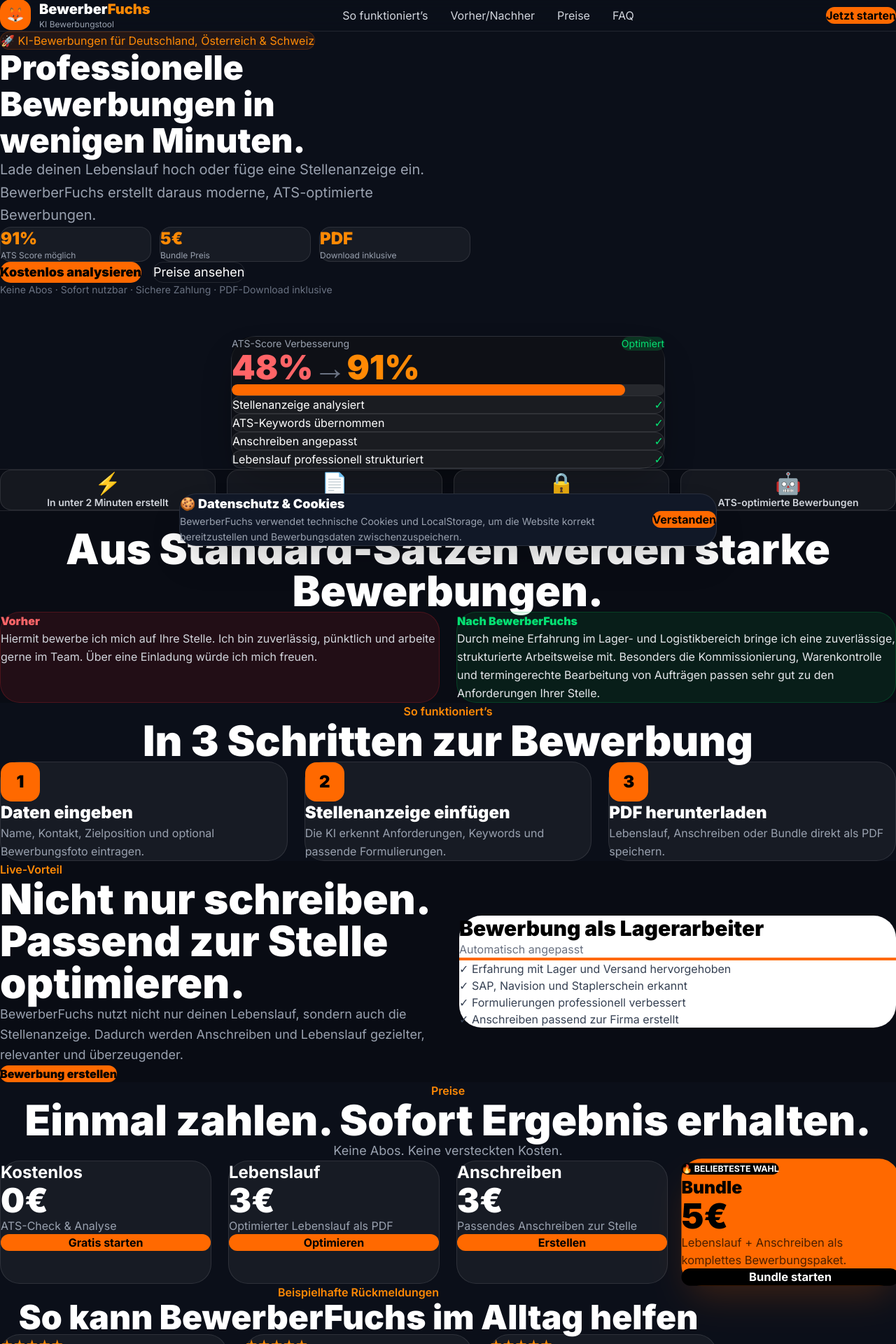
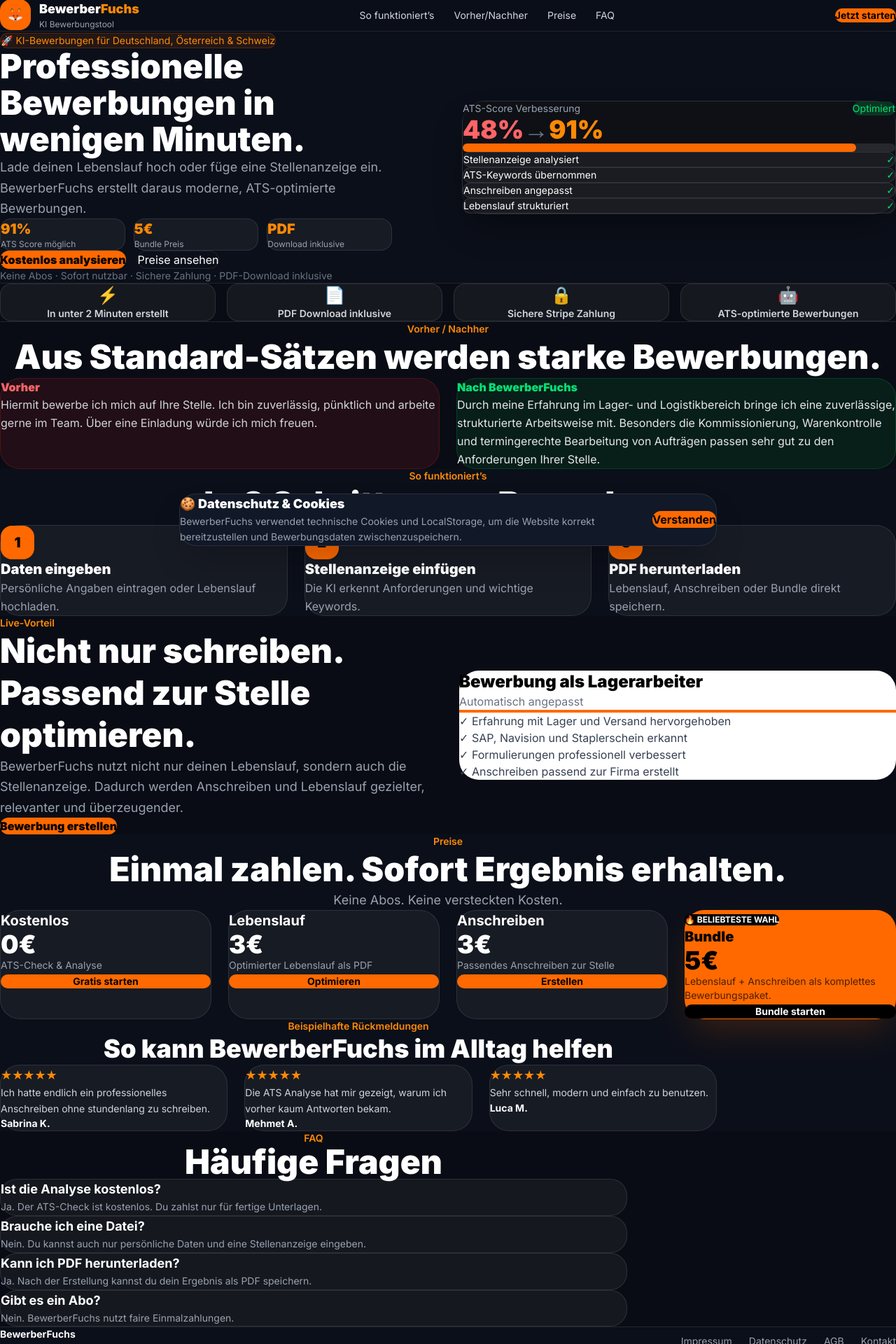
Before and after one commit to steadfastfighter-ui/bewerberfuchs-1, a React (Vite) app: page / in a window 1280 px wide. Shown: the top 1920 px of the page at 70% size. Built offline with nearby package versions, Linux system fonts and the light colour scheme.

Commit message:
fix landing typography

```diff
--- a/src/LandingPage.jsx
+++ b/src/LandingPage.jsx
@@ -17,9 +17,9 @@
   ];
 
   const steps = [
-    ["1", "Daten eingeben", "Name, Kontakt, Zielposition und optional Bewerbungsfoto eintragen."],
-    ["2", "Stellenanzeige einfügen", "Die KI erkennt Anforderungen, Keywords und passende Formulierungen."],
-    ["3", "PDF herunterladen", "Lebenslauf, Anschreiben oder Bundle direkt als PDF speichern."],
+    ["1", "Daten eingeben", "Persönliche Angaben eintragen oder Lebenslauf hochladen."],
+    ["2", "Stellenanzeige einfügen", "Die KI erkennt Anforderungen und wichtige Keywords."],
+    ["3", "PDF herunterladen", "Lebenslauf, Anschreiben oder Bundle direkt speichern."],
   ];
 
   const prices = [
@@ -29,21 +29,9 @@
   ];
 
   const examples = [
-    [
-      "★★★★★",
-      "Ich hatte endlich ein professionelles Anschreiben ohne stundenlang zu schreiben.",
-      "Sabrina K.",
-    ],
-    [
-      "★★★★★",
-      "Die ATS Analyse hat mir gezeigt, warum ich vorher kaum Antworten bekam.",
-      "Mehmet A.",
-    ],
-    [
-      "★★★★★",
-      "Sehr schnell, modern und einfach zu benutzen.",
-      "Luca M.",
-    ],
+    ["★★★★★", "Ich hatte endlich ein professionelles Anschreiben ohne stundenlang zu schreiben.", "Sabrina K."],
+    ["★★★★★", "Die ATS Analyse hat mir gezeigt, warum ich vorher kaum Antworten bekam.", "Mehmet A."],
+    ["★★★★★", "Sehr schnell, modern und einfach zu benutzen.", "Luca M."],
   ];
 
   const faqs = [
@@ -55,25 +43,25 @@
 
   return (
     <div className="min-h-screen bg-[#0b0f19] text-white">
-      <nav className="sticky top-0 z-50 backdrop-blur-xl bg-[#0b0f19]/80 border-b border-white/10">
+      <nav className="sticky top-0 z-50 backdrop-blur-xl bg-[#0b0f19]/85 border-b border-white/10">
         <div className="max-w-7xl mx-auto px-6 py-4 flex items-center justify-between gap-4">
           <button
             onClick={() => window.scrollTo({ top: 0, behavior: "smooth" })}
             className="flex items-center gap-3 shrink-0"
           >
-            <div className="w-11 h-11 rounded-2xl bg-orange-500 flex items-center justify-center text-black font-black text-xl">
+            <div className="w-11 h-11 rounded-2xl bg-orange-500 flex items-center justify-center text-black font-black text-lg">
               🦊
             </div>
 
             <div className="text-left">
-              <div className="text-xl font-black">
+              <div className="text-lg font-black">
                 Bewerber<span className="text-orange-400">Fuchs</span>
               </div>
               <div className="text-xs text-gray-400">KI Bewerbungstool</div>
             </div>
           </button>
 
-          <div className="hidden md:flex items-center gap-8 text-gray-300">
+          <div className="hidden md:flex items-center gap-7 text-gray-300 text-sm">
             <button onClick={() => scrollTo("funktion")} className="hover:text-white">
               So funktioniert’s
             </button>
@@ -90,37 +78,35 @@
 
           <button
             onClick={goDashboard}
-            className="bg-orange-500 hover:bg-orange-400 transition text-black font-bold px-5 py-3 rounded-2xl shrink-0"
+            className="bg-orange-500 hover:bg-orange-400 transition text-black font-bold px-5 py-3 rounded-2xl shrink-0 text-sm"
           >
             Jetzt starten
           </button>
         </div>
       </nav>
 
-      <section className="px-6 py-16 md:py-20 max-w-7xl mx-auto flex flex-col 2xl:flex-row gap-14 items-center justify-between">
-        <div className="w-full 2xl:max-w-[560px]">
-          <div className="inline-flex px-4 py-2 rounded-full bg-orange-500/10 border border-orange-500/20 text-orange-400 mb-8">
+      <section className="px-6 py-16 md:py-20 max-w-7xl mx-auto flex flex-col xl:flex-row gap-14 items-center justify-between">
+        <div className="w-full xl:max-w-[560px]">
+          <div className="inline-flex px-4 py-2 rounded-full bg-orange-500/10 border border-orange-500/20 text-orange-400 mb-7 text-sm">
             🚀 KI-Bewerbungen für Deutschland, Österreich & Schweiz
           </div>
 
-          <h1 className="text-4xl md:text-5xl font-black leading-[1.08] mb-8 max-w-[560px]">
+          <h1 className="text-3xl md:text-5xl font-black leading-[1.08] mb-7 max-w-[560px]">
             Professionelle Bewerbungen in wenigen Minuten.
           </h1>
 
-          <p className="text-lg md:text-xl text-gray-400 leading-relaxed mb-10 max-w-2xl">
+          <p className="text-base md:text-lg text-gray-400 leading-relaxed mb-8 max-w-xl">
             Lade deinen Lebenslauf hoch oder füge eine Stellenanzeige ein.
             BewerberFuchs erstellt daraus moderne, ATS-optimierte Bewerbungen.
           </p>
 
-          <div className="grid grid-cols-3 gap-3 mb-8 max-w-2xl">
+          <div className="grid grid-cols-3 gap-3 mb-8 max-w-xl">
             {stats.map((item) => (
               <div
                 key={item[0]}
                 className="bg-white/5 border border-white/10 rounded-2xl p-4"
               >
-                <p className="text-2xl font-black text-orange-400">
-                  {item[0]}
-                </p>
+                <p className="text-xl font-black text-orange-400">{item[0]}</p>
                 <p className="text-xs text-gray-400">{item[1]}</p>
               </div>
             ))}
@@ -129,30 +115,30 @@
           <div className="flex flex-col sm:flex-row gap-4">
             <button
               onClick={goDashboard}
-              className="bg-orange-500 hover:bg-orange-400 transition px-8 py-5 rounded-2xl text-black font-black text-lg"
+              className="bg-orange-500 hover:bg-orange-400 transition px-7 py-4 rounded-2xl text-black font-black text-base"
             >
               Kostenlos analysieren
             </button>
 
             <button
               onClick={() => scrollTo("preise")}
-              className="border border-white/10 hover:border-orange-500/40 transition px-8 py-5 rounded-2xl text-lg"
+              className="border border-white/10 hover:border-orange-500/40 transition px-7 py-4 rounded-2xl text-base"
             >
               Preise ansehen
             </button>
           </div>
 
-          <p className="text-gray-500 text-sm mt-6">
+          <p className="text-gray-500 text-sm mt-5">
             Keine Abos · Sofort nutzbar · Sichere Zahlung · PDF-Download inklusive
           </p>
         </div>
 
-        <div className="bg-white/5 border border-white/10 rounded-[36px] p-6 shadow-2xl shadow-black/40 w-full max-w-[620px]">
-          <div className="bg-black/40 rounded-[28px] p-6">
+        <div className="bg-white/5 border border-white/10 rounded-[32px] p-5 shadow-2xl shadow-black/40 w-full max-w-[620px]">
+          <div className="bg-black/40 rounded-[24px] p-6">
             <div className="flex flex-col sm:flex-row sm:justify-between gap-4 mb-6">
               <div>
                 <p className="text-gray-400 text-sm">ATS-Score Verbesserung</p>
-                <h3 className="text-4xl md:text-5xl font-black">
+                <h3 className="text-3xl md:text-4xl font-black mt-1">
                   <span className="text-red-400">48%</span>
                   <span className="text-gray-500 mx-3">→</span>
                   <span className="text-orange-400">91%</span>
@@ -164,20 +150,20 @@
               </div>
             </div>
 
-            <div className="w-full h-4 bg-white/10 rounded-full overflow-hidden mb-8">
+            <div className="w-full h-3 bg-white/10 rounded-full overflow-hidden mb-7">
               <div className="h-full w-[91%] bg-orange-500 rounded-full"></div>
             </div>
 
-            <div className="space-y-4">
+            <div className="space-y-3">
               {[
                 "Stellenanzeige analysiert",
                 "ATS-Keywords übernommen",
                 "Anschreiben angepasst",
-                "Lebenslauf professionell strukturiert",
+                "Lebenslauf strukturiert",
               ].map((item) => (
                 <div
                   key={item}
-                  className="bg-white/5 border border-white/10 rounded-2xl p-4 flex justify-between gap-4"
+                  className="bg-white/5 border border-white/10 rounded-2xl p-4 flex justify-between gap-4 text-sm"
                 >
                   <span>{item}</span>
                   <span className="text-green-400">✓</span>
@@ -195,40 +181,41 @@
               key={item[1]}
               className="bg-white/5 border border-white/10 rounded-2xl p-5"
             >
-              <div className="text-3xl mb-3">{item[0]}</div>
+              <div className="text-2xl mb-3">{item[0]}</div>
               <p className="font-semibold text-sm text-gray-300">{item[1]}</p>
             </div>
           ))}
         </div>
       </section>
 
-      <section id="vergleich" className="px-6 py-24 bg-black/20">
+      <section id="vergleich" className="px-6 py-20 bg-black/20">
         <div className="max-w-7xl mx-auto">
-          <div className="text-center mb-14">
-            <p className="text-orange-400 font-semibold mb-3">Vorher / Nachher</p>
-            <h2 className="text-4xl md:text-6xl font-black">
+          <div className="text-center mb-12">
+            <p className="text-orange-400 font-semibold mb-3 text-sm">
+              Vorher / Nachher
+            </p>
+            <h2 className="text-3xl md:text-5xl font-black leading-tight">
               Aus Standard-Sätzen werden starke Bewerbungen.
             </h2>
           </div>
 
           <div className="grid lg:grid-cols-2 gap-6">
-            <div className="bg-red-500/10 border border-red-500/20 rounded-[28px] p-8">
+            <div className="bg-red-500/10 border border-red-500/20 rounded-[28px] p-7">
               <p className="text-red-400 font-black mb-4">Vorher</p>
-              <p className="text-gray-300 leading-relaxed">
+              <p className="text-gray-300 leading-relaxed text-base">
                 Hiermit bewerbe ich mich auf Ihre Stelle. Ich bin zuverlässig,
                 pünktlich und arbeite gerne im Team. Über eine Einladung würde
                 ich mich freuen.
               </p>
             </div>
 
-            <div className="bg-green-500/10 border border-green-500/20 rounded-[28px] p-8">
+            <div className="bg-green-500/10 border border-green-500/20 rounded-[28px] p-7">
               <p className="text-green-400 font-black mb-4">Nach BewerberFuchs</p>
-              <p className="text-gray-200 leading-relaxed">
+              <p className="text-gray-200 leading-relaxed text-base">
                 Durch meine Erfahrung im Lager- und Logistikbereich bringe ich
-                eine zuverlässige, strukturierte Arbeitsweise mit. Besonders
-                die Kommissionierung, Warenkontrolle und termingerechte
-                Bearbeitung von Aufträgen passen sehr gut zu den Anforderungen
-                Ihrer Stelle.
+                eine zuverlässige, strukturierte Arbeitsweise mit. Besonders die
+                Kommissionierung, Warenkontrolle und termingerechte Bearbeitung
+                von Aufträgen passen sehr gut zu den Anforderungen Ihrer Stelle.
               </p>
             </div>
           </div>
@@ -237,9 +224,11 @@
 
       <section id="funktion" className="px-6 py-20">
         <div className="max-w-7xl mx-auto">
-          <div className="text-center mb-16">
-            <p className="text-orange-400 font-semibold mb-3">So funktioniert’s</p>
-            <h2 className="text-4xl md:text-6xl font-black">
+          <div className="text-center mb-12">
+            <p className="text-orange-400 font-semibold mb-3 text-sm">
+              So funktioniert’s
+            </p>
+            <h2 className="text-3xl md:text-5xl font-black leading-tight">
               In 3 Schritten zur Bewerbung
             </h2>
           </div>
@@ -248,47 +237,51 @@
             {steps.map((item) => (
               <div
                 key={item[0]}
-                className="bg-white/5 border border-white/10 rounded-[28px] p-8"
+                className="bg-white/5 border border-white/10 rounded-[28px] p-7"
               >
-                <div className="w-14 h-14 bg-orange-500 text-black rounded-2xl flex items-center justify-center text-2xl font-black mb-6">
+                <div className="w-12 h-12 bg-orange-500 text-black rounded-2xl flex items-center justify-center text-xl font-black mb-5">
                   {item[0]}
                 </div>
-                <h3 className="text-2xl font-black mb-4">{item[1]}</h3>
-                <p className="text-gray-400 leading-relaxed">{item[2]}</p>
+                <h3 className="text-xl font-black mb-3">{item[1]}</h3>
+                <p className="text-gray-400 leading-relaxed text-base">
+                  {item[2]}
+                </p>
               </div>
             ))}
           </div>
         </div>
       </section>
 
-      <section id="demo" className="px-6 py-24 bg-black/20">
+      <section id="demo" className="px-6 py-20 bg-black/20">
         <div className="max-w-7xl mx-auto grid lg:grid-cols-2 gap-8 items-center">
           <div>
-            <p className="text-orange-400 font-semibold mb-3">Live-Vorteil</p>
-            <h2 className="text-4xl md:text-6xl font-black mb-6">
+            <p className="text-orange-400 font-semibold mb-3 text-sm">
+              Live-Vorteil
+            </p>
+            <h2 className="text-3xl md:text-5xl font-black mb-6 leading-tight">
               Nicht nur schreiben. Passend zur Stelle optimieren.
             </h2>
-            <p className="text-gray-400 text-lg leading-relaxed mb-8">
+            <p className="text-gray-400 text-base md:text-lg leading-relaxed mb-8">
               BewerberFuchs nutzt nicht nur deinen Lebenslauf, sondern auch die
-              Stellenanzeige. Dadurch werden Anschreiben und Lebenslauf
-              gezielter, relevanter und überzeugender.
+              Stellenanzeige. Dadurch werden Anschreiben und Lebenslauf gezielter,
+              relevanter und überzeugender.
             </p>
 
             <button
               onClick={goDashboard}
-              className="bg-orange-500 hover:bg-orange-400 text-black font-black px-8 py-5 rounded-2xl"
+              className="bg-orange-500 hover:bg-orange-400 text-black font-black px-7 py-4 rounded-2xl text-base"
             >
               Bewerbung erstellen
             </button>
           </div>
 
-          <div className="bg-white text-black rounded-[32px] p-8">
+          <div className="bg-white text-black rounded-[28px] p-7">
             <div className="border-b-4 border-orange-500 pb-5 mb-6">
-              <h3 className="text-3xl font-black">Bewerbung als Lagerarbeiter</h3>
+              <h3 className="text-2xl font-black">Bewerbung als Lagerarbeiter</h3>
               <p className="text-gray-500 mt-2">Automatisch angepasst</p>
             </div>
 
-            <div className="space-y-4 text-gray-700">
+            <div className="space-y-3 text-gray-700 text-base">
               <p>✓ Erfahrung mit Lager und Versand hervorgehoben</p>
               <p>✓ SAP, Navision und Staplerschein erkannt</p>
               <p>✓ Formulierungen professionell verbessert</p>
@@ -298,14 +291,16 @@
         </div>
       </section>
 
-      <section id="preise" className="px-6 py-24">
+      <section id="preise" className="px-6 py-20">
         <div className="max-w-7xl mx-auto">
-          <div className="text-center mb-16">
-            <p className="text-orange-400 font-semibold mb-3">Preise</p>
-            <h2 className="text-4xl md:text-6xl font-black mb-6">
+          <div className="text-center mb-12">
+            <p className="text-orange-400 font-semibold mb-3 text-sm">
+              Preise
+            </p>
+            <h2 className="text-3xl md:text-5xl font-black mb-5 leading-tight">
               Einmal zahlen. Sofort Ergebnis erhalten.
             </h2>
-            <p className="text-gray-400 text-lg">
+            <p className="text-gray-400 text-base md:text-lg">
               Keine Abos. Keine versteckten Kosten.
             </p>
           </div>
@@ -316,30 +311,30 @@
                 key={item[0]}
                 className="bg-white/5 border border-white/10 rounded-[28px] p-6"
               >
-                <h3 className="text-2xl font-bold mb-3">{item[0]}</h3>
-                <div className="text-5xl font-black mb-6">{item[1]}</div>
-                <p className="text-gray-400 mb-6">{item[2]}</p>
+                <h3 className="text-xl font-bold mb-3">{item[0]}</h3>
+                <div className="text-4xl font-black mb-5">{item[1]}</div>
+                <p className="text-gray-400 mb-6 text-sm">{item[2]}</p>
                 <button
                   onClick={item[4]}
-                  className="w-full bg-orange-500 text-black py-4 rounded-2xl font-bold"
+                  className="w-full bg-orange-500 text-black py-4 rounded-2xl font-bold text-sm"
                 >
                   {item[3]}
                 </button>
               </div>
             ))}
 
-            <div className="bg-orange-500 text-black rounded-[28px] p-6 scale-[1.03] shadow-2xl shadow-orange-500/20">
+            <div className="bg-orange-500 text-black rounded-[28px] p-6 shadow-2xl shadow-orange-500/20">
               <p className="bg-black text-white inline-block px-3 py-1 rounded-full text-xs font-bold mb-4">
                 🔥 BELIEBTESTE WAHL
               </p>
-              <h3 className="text-2xl font-black mb-3">Bundle</h3>
-              <div className="text-5xl font-black mb-6">5€</div>
-              <p className="text-black/70 mb-6">
+              <h3 className="text-xl font-black mb-3">Bundle</h3>
+              <div className="text-4xl font-black mb-5">5€</div>
+              <p className="text-black/70 mb-6 text-sm">
                 Lebenslauf + Anschreiben als komplettes Bewerbungspaket.
               </p>
               <button
                 onClick={() => goCheckout("bundle")}
-                className="w-full bg-black text-white py-4 rounded-2xl font-bold"
+                className="w-full bg-black text-white py-4 rounded-2xl font-bold text-sm"
               >
                 Bundle starten
               </button>
@@ -350,11 +345,11 @@
 
       <section className="px-6 py-20">
         <div className="max-w-5xl mx-auto text-center">
-          <p className="text-orange-400 font-semibold mb-3">
+          <p className="text-orange-400 font-semibold mb-3 text-sm">
             Beispielhafte Rückmeldungen
           </p>
 
-          <h2 className="text-4xl md:text-5xl font-black mb-14">
+          <h2 className="text-3xl md:text-4xl font-black mb-10 leading-tight">
             So kann BewerberFuchs im Alltag helfen
           </h2>
 
@@ -362,22 +357,26 @@
             {examples.map((item, index) => (
               <div
                 key={index}
-                className="bg-white/5 border border-white/10 rounded-[28px] p-8 text-left"
+                className="bg-white/5 border border-white/10 rounded-[28px] p-7 text-left"
               >
-                <div className="text-orange-400 text-xl mb-4">{item[0]}</div>
-                <p className="text-gray-300 leading-relaxed mb-6">{item[1]}</p>
-                <p className="font-bold">{item[2]}</p>
+                <div className="text-orange-400 text-lg mb-4">{item[0]}</div>
+                <p className="text-gray-300 leading-relaxed mb-6 text-sm">
+                  {item[1]}
+                </p>
+                <p className="font-bold text-sm">{item[2]}</p>
               </div>
             ))}
           </div>
         </div>
       </section>
 
-      <section id="faq" className="px-6 py-24 bg-black/20">
+      <section id="faq" className="px-6 py-20 bg-black/20">
         <div className="max-w-4xl mx-auto">
-          <div className="text-center mb-16">
-            <p className="text-orange-400 font-semibold mb-3">FAQ</p>
-            <h2 className="text-4xl md:text-6xl font-black">Häufige Fragen</h2>
+          <div className="text-center mb-12">
+            <p className="text-orange-400 font-semibold mb-3 text-sm">FAQ</p>
+            <h2 className="text-3xl md:text-5xl font-black">
+              Häufige Fragen
+            </h2>
           </div>
 
           <div className="space-y-5">
@@ -386,8 +385,10 @@
                 key={item[0]}
                 className="bg-white/5 border border-white/10 rounded-[24px] p-6"
               >
-                <h3 className="text-xl font-bold mb-3">{item[0]}</h3>
-                <p className="text-gray-400 leading-relaxed">{item[1]}</p>
+                <h3 className="text-lg font-bold mb-3">{item[0]}</h3>
+                <p className="text-gray-400 leading-relaxed text-sm">
+                  {item[1]}
+                </p>
               </div>
             ))}
           </div>
@@ -421,7 +422,7 @@
       <div className="fixed bottom-0 left-0 right-0 md:hidden z-50 p-4 bg-[#0b0f19]/95 backdrop-blur-xl border-t border-white/10">
         <button
           onClick={() => goCheckout("bundle")}
-          className="w-full bg-orange-500 hover:bg-orange-400 text-black font-black py-4 rounded-2xl text-lg shadow-2xl"
+          className="w-full bg-orange-500 hover:bg-orange-400 text-black font-black py-4 rounded-2xl text-base shadow-2xl"
         >
           🔥 Jetzt Bewerbung erstellen • 5€
         </button>
```
